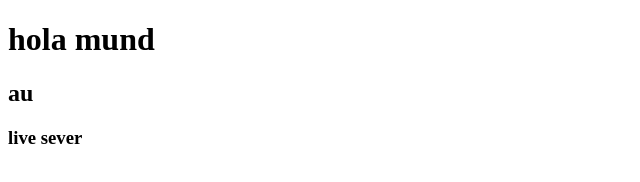
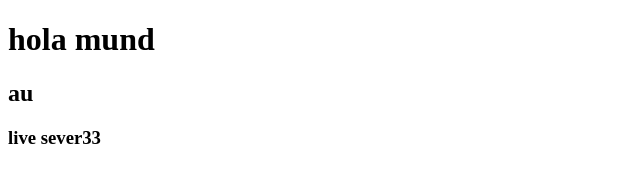
Before and after one commit to luismansillamusaja/Semana01-Codigo13, a plain HTML site: page Semana01/index.html in a window 1280 px wide. Shown: the full height of the page, 0-640 px from the left. Drawn offline with Linux system fonts and the light colour scheme.

```diff
--- a/Semana01/index.html
+++ b/Semana01/index.html
@@ -5,5 +5,5 @@
 <body>
     <h1>hola mund</h1>
     <h2>au</h2>
-    <h3>live sever</h3>
+    <h3>live sever33</h3>
 </body>
```
